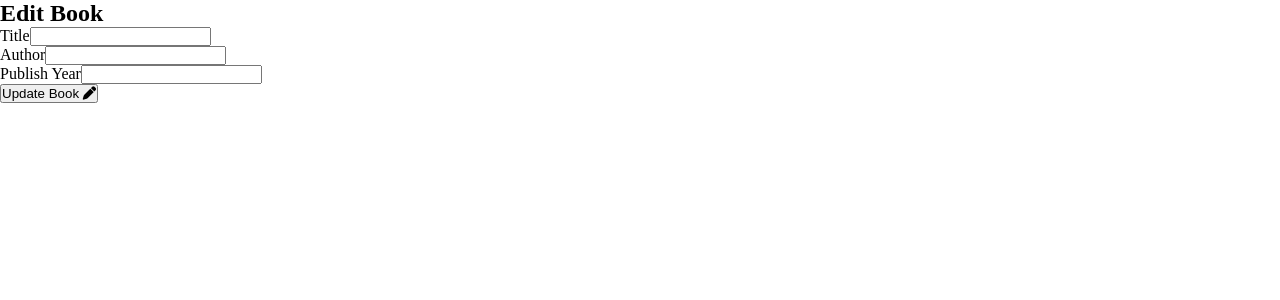
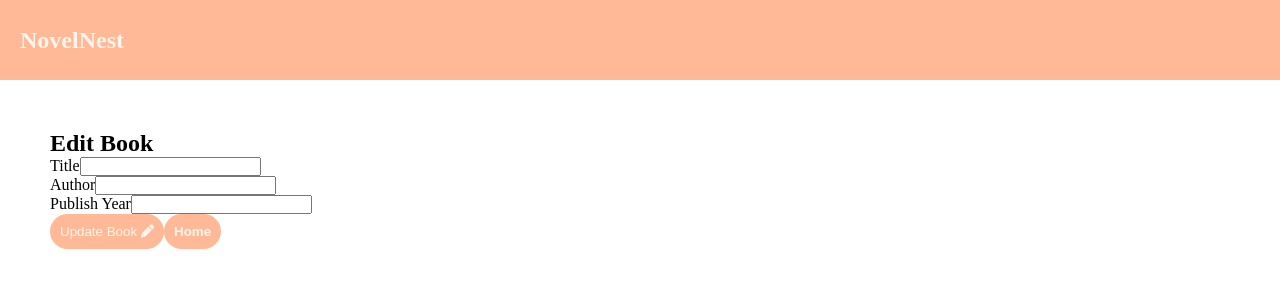
Before and after one commit to Ptmesh/NovelNest, a React (Vite) app in the folder frontend/: page /books/edit/1 in a window 1280 px wide. Shown: the top 300 px of the page. Built offline with nearby package versions, Linux system fonts and the light colour scheme.

Commit message:
Modifying components

```diff
--- a/frontend/components/AddBook.jsx
+++ b/frontend/components/AddBook.jsx
@@ -1,6 +1,7 @@
 import axios from "axios";
 import React, { useState } from "react";
 import { useNavigate } from "react-router-dom";
+import Navbar from "./Navbar";
 
 const AddBook = () => {
   const [title, setTitle] = useState("");
@@ -30,7 +31,8 @@ const AddBook = () => {
 
   return (
     <>
-      <div>
+      <Navbar />
+      <div className="main-layout">
         <h1>Add Book..</h1>
         {loading ? <h3>Please Wait</h3> : " "}
         <div className="add-form">
--- /dev/null
+++ b/frontend/components/BookEntry.jsx
@@ -0,0 +1,25 @@
+import React from "react";
+import { Link } from "react-router-dom";
+
+const BookEntry = ({ book }) => {
+  return (
+    <div className="book-entry">
+      <div>Title: {book.title}</div>
+      <div>Author: {book.author}</div>
+      <div>Publish Year: {book.publishYear}</div>
+      <div>
+        <Link className="infobtn" to={`/books/view/${book._id}`}>
+          <i className="fas fa-info"></i>
+        </Link>
+        <Link to={`/books/edit/${book._id}`} className="editbtn">
+          <i className="fas fa-edit"></i>
+        </Link>
+        <Link to={`/books/delete/${book._id}`} className="deletebtn">
+          <i className="fas fa-trash"></i>
+        </Link>
+      </div>
+    </div>
+  );
+};
+
+export default BookEntry;
--- a/frontend/components/DeleteBook.jsx
+++ b/frontend/components/DeleteBook.jsx
@@ -1,6 +1,8 @@
 import axios from "axios";
 import React, { useState } from "react";
 import { useNavigate, useParams } from "react-router-dom";
+import HomeBtn from "./HomeBtn";
+import Navbar from "./Navbar";
 
 const DeleteBook = () => {
   const [loading, setLoading] = useState(false);
@@ -22,7 +24,9 @@ const DeleteBook = () => {
       });
   };
   return (
-    <div className="delete">
+    <>
+      <Navbar />
+      <div className="main-layout">
         <h1>Delete Book</h1>
         {loading ? (
           <h1>Please Wait</h1>
@@ -32,9 +36,11 @@ const DeleteBook = () => {
             <button className="btn-delete" onClick={handleDelete}>
               Yes Go Ahead <i class="fa-solid fa-trash"></i>
             </button>
+            <HomeBtn />
           </div>
         )}
       </div>
+    </>
   );
 };
 
--- a/frontend/components/EditBook.jsx
+++ b/frontend/components/EditBook.jsx
@@ -1,6 +1,8 @@
 import axios from "axios";
 import React, { useState } from "react";
 import { useNavigate, useParams } from "react-router-dom";
+import HomeBtn from "./HomeBtn";
+import Navbar from "./Navbar";
 
 const EditBook = () => {
   const [author, setAuthor] = useState("");
@@ -30,7 +32,9 @@ const EditBook = () => {
       });
   };
   return (
-    <div className="edit">
+    <>
+      <Navbar />
+      <div className="main-layout">
         <h2>Edit Book</h2>
         {loading ? <h3>Please Wait</h3> : ""}
         <div>
@@ -67,8 +71,10 @@ const EditBook = () => {
           <button className="btn" onClick={handleEdit}>
             Update Book <i class="fa-solid fa-pen"></i>
           </button>
+          <HomeBtn />
         </div>
       </div>
+    </>
   );
 };
 
--- a/frontend/components/Home.jsx
+++ b/frontend/components/Home.jsx
@@ -1,6 +1,8 @@
 import axios from "axios";
 import React, { useEffect, useState } from "react";
 import { Link } from "react-router-dom";
+import BookEntry from "./BookEntry";
+import Navbar from "./Navbar";
 
 const Home = () => {
   const [loading, setLoading] = useState(false);
@@ -22,48 +24,24 @@ const Home = () => {
 
   return (
     <>
-      <div>
+      <Navbar />
+      <div className="main-layout">
         <h1>Home Book List</h1>
-        <div>
-          <Link to="/books/create">
+        <div className="create">
+          <Link to="/books/create" className="homebtn">
             <i className="fas fa-plus"></i>
           </Link>
         </div>
-        <div>
+
+        <div className="main-home-content">
           {loading ? (
             <h2>Loading...</h2>
           ) : (
-            <table>
-              <thead>
-                <tr>
-                  <th>Title</th>
-                  <th>Author</th>
-                  <th>Publish Year</th>
-                  <th>Operations</th>
-                </tr>
-              </thead>
-              <tbody>
-                {books.map((book, index) => (
-                  <tr key={book._id}>
-                    <td>{index + 1}</td>
-                    <td>{book.title}</td>
-                    <td>{book.author}</td>
-                    <td>{book.publishYear}</td>
-                    <td>
-                      <Link to={`/books/view/${book._id}`}>
-                        <i className="fas fa-info"></i>
-                      </Link>
-                      <Link to={`/books/edit/${book._id}`}>
-                        <i className="fas fa-edit"></i>
-                      </Link>
-                      <Link to={`/books/delete/${book._id}`}>
-                        <i className="fas fa-trash"></i>
-                      </Link>
-                    </td>
-                  </tr>
-                ))}
-              </tbody>
-            </table>
+            <div>
+              {books.map((book) => (
+                <BookEntry key={book._id} book={book} />
+              ))}
+            </div>
           )}
         </div>
       </div>
--- /dev/null
+++ b/frontend/components/HomeBtn.jsx
@@ -0,0 +1,18 @@
+import React from "react";
+import { useNavigate } from "react-router-dom";
+
+const HomeBtn = () => {
+  const navigate = useNavigate();
+  return (
+    <button
+      className="homebtn"
+      onClick={() => {
+        navigate("/");
+      }}
+    >
+      Home
+    </button>
+  );
+};
+
+export default HomeBtn;
--- /dev/null
+++ b/frontend/components/Navbar.jsx
@@ -0,0 +1,11 @@
+import React from "react";
+
+const Navbar = () => {
+  return (
+    <div className="navbar">
+      <h2>NovelNest</h2>
+    </div>
+  );
+};
+
+export default Navbar;
--- a/frontend/components/ViewBook.jsx
+++ b/frontend/components/ViewBook.jsx
@@ -1,6 +1,8 @@
 import axios from "axios";
 import React, { useEffect, useState } from "react";
 import { useParams } from "react-router-dom";
+import HomeBtn from "./HomeBtn";
+import Navbar from "./Navbar";
 
 const ViewBook = () => {
   const [book, setBook] = useState("");
@@ -22,7 +24,8 @@ const ViewBook = () => {
   }, []);
   return (
     <>
-      <div>
+      <Navbar />
+      <div className="main-layout">
         <h1>Showing Book</h1>
         {loading ? (
           <h2>Please Wait</h2>
@@ -52,6 +55,7 @@ const ViewBook = () => {
               <span>Updated At</span>
               <span>{new Date(book.updatedAt).toString()}</span>
             </div>
+            <HomeBtn />
           </div>
         )}
       </div>
--- a/frontend/src/index.css
+++ b/frontend/src/index.css
@@ -3,3 +3,51 @@
   padding: 0;
   margin: 0;
 }
+
+/* Navbar */
+.navbar {
+  display: flex;
+  height: 5rem;
+  padding: 20px;
+  background-color: #ffb996;
+  align-items: center;
+}
+.navbar h2 {
+  color: #fcf5ed;
+}
+
+/* Buttons */
+
+.homebtn {
+  padding: 10px;
+  border: none;
+  background-color: #ffb996;
+  color: #fcf5ed;
+  border-radius: 20px;
+  font-weight: bold;
+}
+.homebtn:hover {
+  cursor: pointer;
+}
+
+.addbtn,
+.btn,
+.infobtn,
+.editbtn,
+.deletebtn {
+  padding: 10px;
+  background-color: #ffb996;
+  border-radius: 25px;
+  color: #fcf5ed;
+  border: none;
+}
+
+/* Basic layout */
+.main-layout {
+  padding: 50px;
+}
+
+/* Home Page */
+.create {
+  margin: 30px 0;
+}
```
Lines whose indentation alone changed are shown as unchanged.
